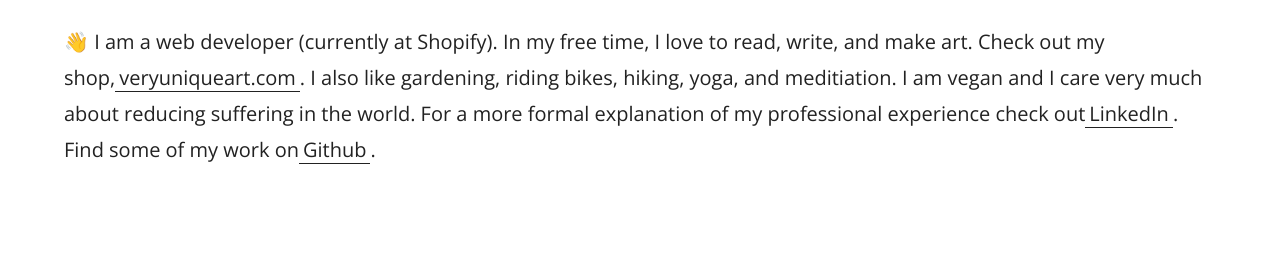
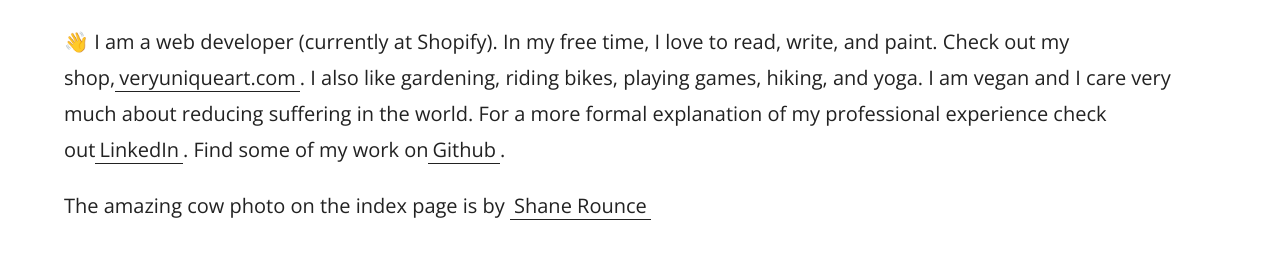
Before and after one commit to elanalynn/portfolio_2020, a Gatsby site: page /about in a window 1280 px wide. Shown: the part 172-428 px from the top of the page. Built offline with nearby package versions, Linux system fonts and the light colour scheme; Gatsby itself is replaced by a stand-in of ours; a web font is replaced by a local one.

Commit message:
Update about

```diff
--- a/src/pages/about.js
+++ b/src/pages/about.js
@@ -8,11 +8,11 @@
     <h1>About</h1>
     <p>
       👋 I am a web developer (currently at Shopify). In my free time, I love to
-      read, write, and make art. Check out my shop,
+      read, write, and paint. Check out my shop,
       <ExternalLink href="https://www.veryuniqueart.com">
         veryuniqueart.com
       </ExternalLink>
-      . I also like gardening, riding bikes, hiking, yoga, and meditiation. I am
+      . I also like gardening, riding bikes, playing games, hiking, and yoga. I am
       vegan and I care very much about reducing suffering in the world. For a
       more formal explanation of my professional experience check out
       <ExternalLink href="https://www.linkedin.com/in/elanalynn/">
@@ -24,6 +24,8 @@
       </ExternalLink>
       .
     </p>
+
+    <p>The amazing cow photo on the index page is by <ExternalLink href="https://www.instagram.com/shanerounce/">Shane Rounce</ExternalLink></p>
   </Layout>
 )
 
```
